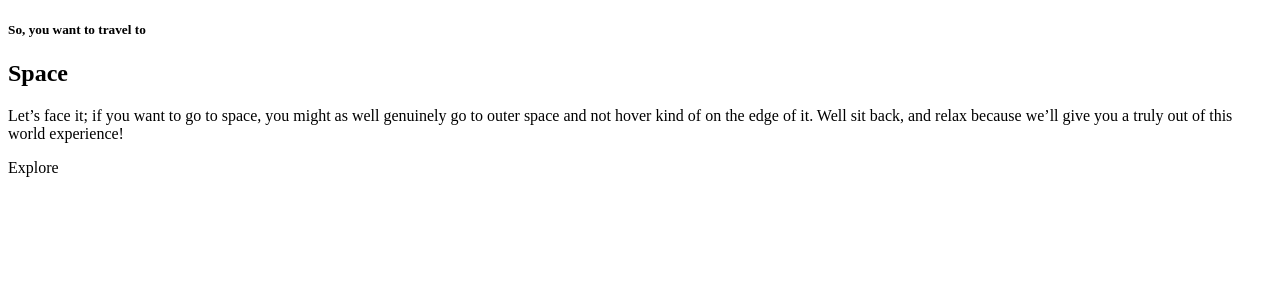
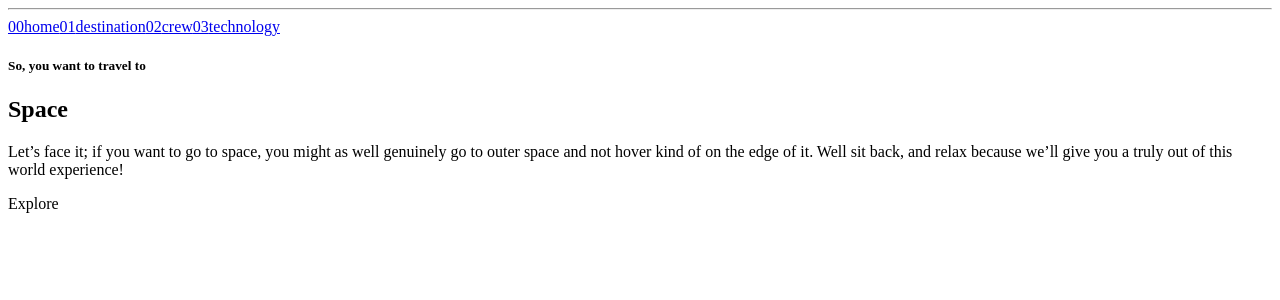
Before and after one commit to mostafa-meerzad/space-tourism-website, a React (Vite) app: page / in a window 1280 px wide. Shown: the top 300 px of the page. Built offline with nearby package versions, Linux system fonts and the light colour scheme.

Commit message:
complete making main page and add all links

```diff
--- a/src/App.jsx
+++ b/src/App.jsx
@@ -1,15 +1,68 @@
 import { useState } from "react";
 import Home from "./pages/Home";
+import Crew from "./pages/crew";
+import Destination from "./pages/destination";
+import Technology from "./pages/technology";
+import { BrowserRouter, Routes, Route, NavLink } from "react-router-dom";
+import Moon from "./pages/destination/Moon";
+import Mars from "./pages/destination/Mars";
+import Europa from './pages/destination/Europa';
+import Titan from './pages/destination/Titan';
+import Commander from './pages/crew/Commander';
+import MissionSpecialist from './pages/crew/MissionSpecialist';
+import Pilot from './pages/crew/Pilot';
+import Engineer from './pages/crew/Engineer';
+import LaunchVehicle from './pages/technology/LaunchVehicle';
+import SpacePort from './pages/technology/SpacePort';
+import SpaceCapsule from './pages/technology/SpaceCapsule';
+
+function App() {
+  return (
+    <BrowserRouter className="main">
+      <header className="main__header">
+        <div className="main__logo" />
+        <hr className="main__hr" />
+        <nav className="main__nav nav">
+          <NavLink className="main__link nav__link" to={"/"}>
+            <span className="main__link-num">00</span>home
+          </NavLink>
+          <NavLink className="main__link nav__link" to={"/destination/moon"}>
+            <span className="main__link-num">01</span>destination
+          </NavLink>
+          <NavLink className="main__link nav__link" to={"/crew/commander"}>
+            <span className="main__link-num">02</span>crew
+          </NavLink>
+          <NavLink className="main__link nav__link" to={"/technology/launch-vehicle"}>
+            <span className="main__link-num">03</span>technology
+          </NavLink>
+        </nav>
+      </header>
 
 
-function App() {
-  const [count, setCount] = useState(0);
 
-  return (
-    <>
-<Home></Home>
+      <Routes>
+        <Route path="/" element={<Home />} />
+        <Route path="/destination" element={<Destination />}>
+          <Route path="moon" element={<Moon/>}/>
+          <Route path="mars" element={<Mars />} />
+          <Route path="europa" element={<Europa />} />
+          <Route path="titan" element={<Titan />} />
+        </Route>
+        <Route path="/crew" element={<Crew />}>
 
-    </>
+          <Route path={"commander"} element={<Commander/>}/>
+          <Route path="mission-specialist" element={<MissionSpecialist/>}/>
+          <Route path="pilot" element={<Pilot/>}/>
+          <Route path="flight-engineer" element={<Engineer/>}/>
+        </Route>
+        <Route path="/technology" element={<Technology />}>
+
+          <Route path="launch-vehicle" element={<LaunchVehicle/>}/>
+          <Route path="spaceport" element={<SpacePort/>}/>
+          <Route path="space-capsule" element={<SpaceCapsule/>} />
+        </Route>
+      </Routes>
+    </BrowserRouter>
   );
 }
 
```
